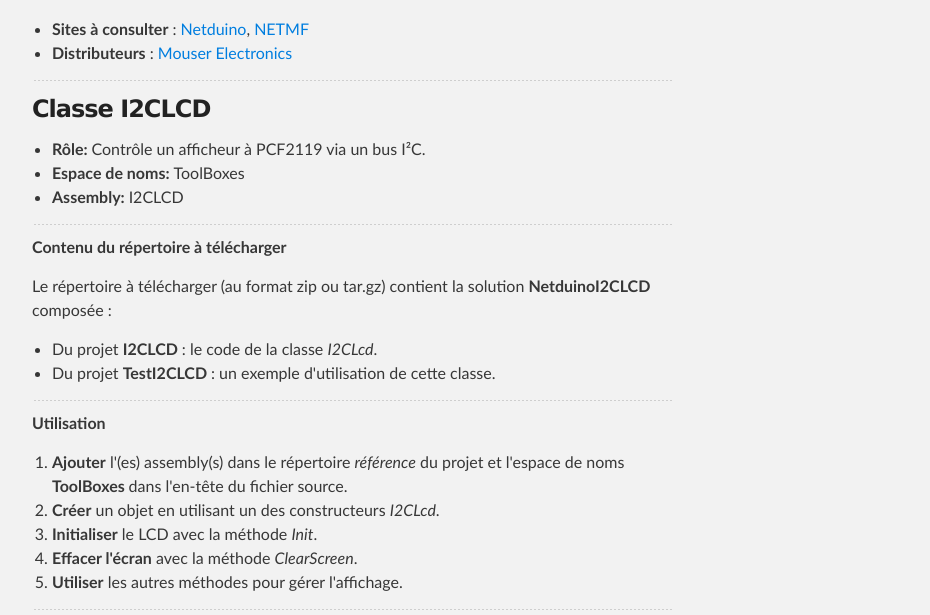
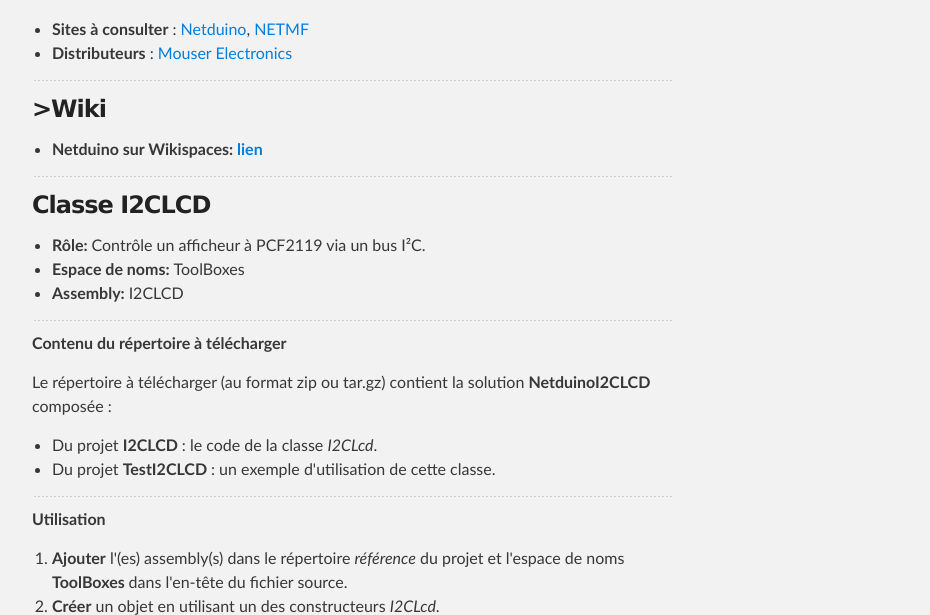
Before and after one commit to WebGE/I2CLCD, a plain HTML site: page index.html in a window 1280 px wide. Shown: the part 2184-2799 px from the top of the page, without its empty margins (288-1218 px from the left). Drawn offline with Linux system fonts and the light colour scheme.

Commit message:
Update index.html

```diff
--- a/index.html
+++ b/index.html
@@ -77,6 +77,11 @@
 	<li><strong>Distributeurs</strong> : <a href="http://www.mouser.fr/Search/Refine.aspx?Keyword=netduino" target="_blank">Mouser Electronics</a></li>
 </ul>
 <hr/>
+<h3>>Wiki</h3>
+<ul>
+	<li><strong>Netduino sur Wikispaces: <a href="https://csharpembarquenetduino.wikispaces.com/" target="_blank">lien</a></strong></li>
+</ul>
+<hr>
 <h3>Classe I2CLCD</h3>
 <ul>
 	<li><strong>Rôle: </strong>Contrôle un afficheur à PCF2119 via un bus I²C.</li>
```
